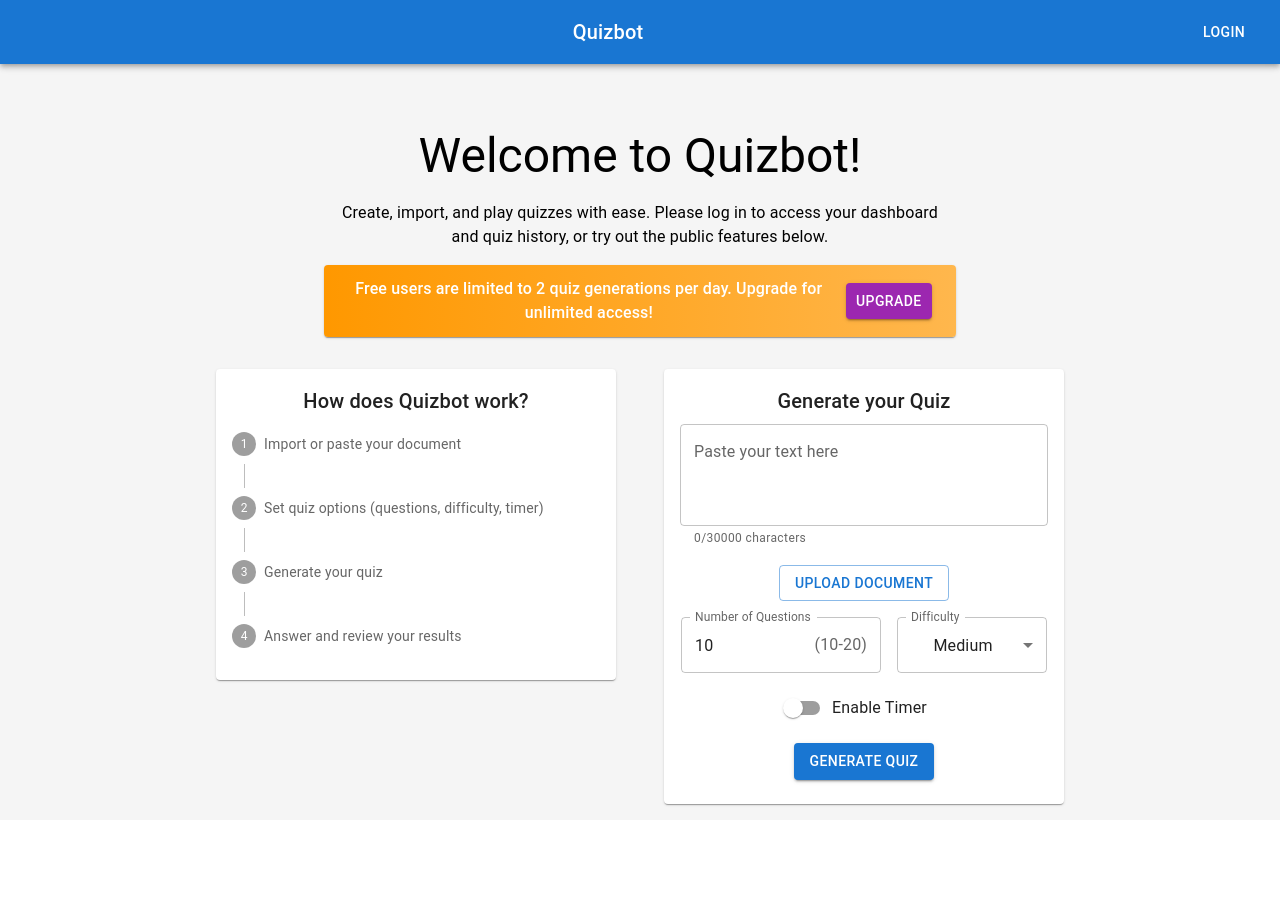
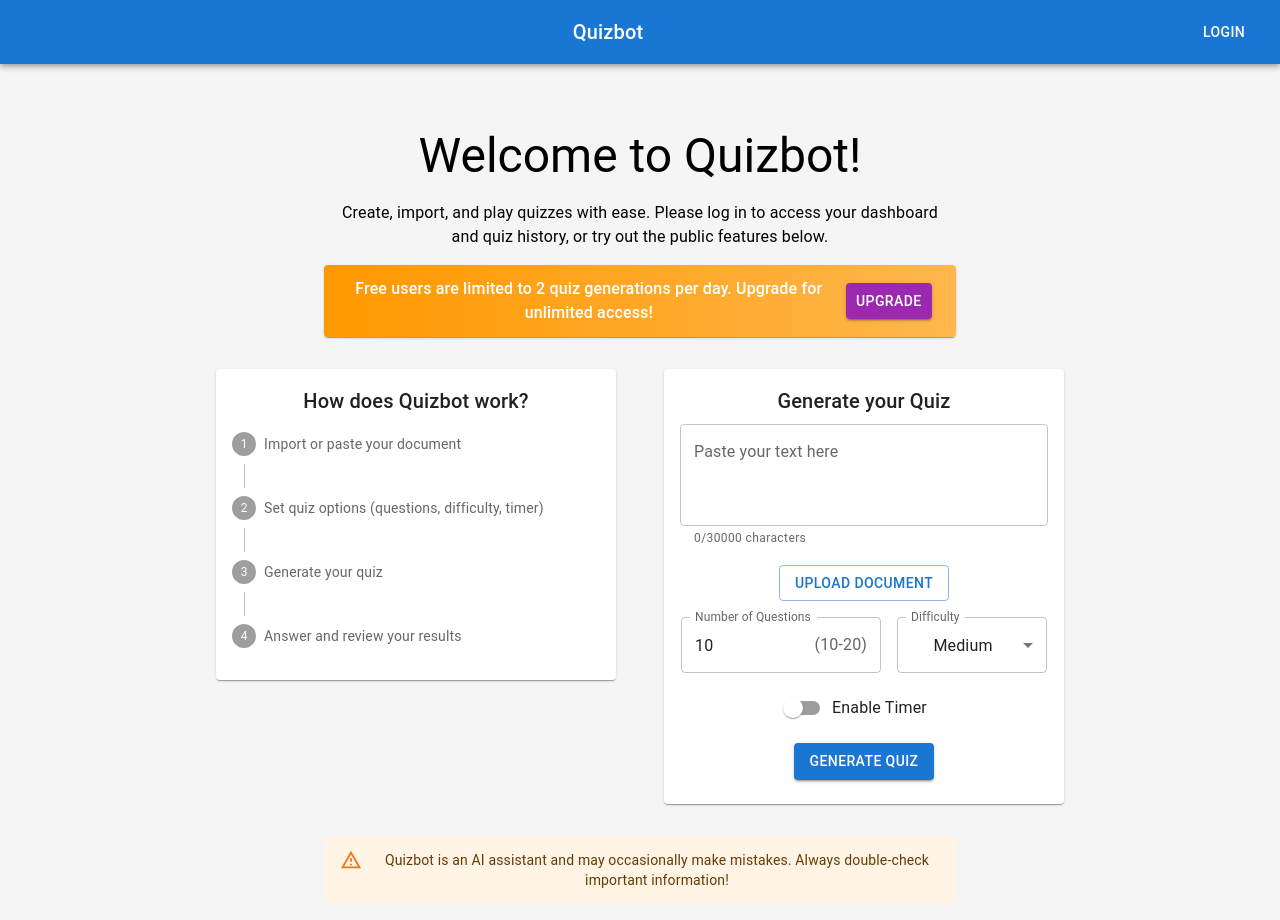
Before and after one commit to Elvie246/Quizbot, a React (Create React App) app in the folder quizbot-frontend/: page / in a window 1280 px wide. Before the commit the page ends 820 px from the top, so only its background shows below. Built offline with nearby package versions, Linux system fonts and the light colour scheme.

Commit message:
feat: add QuizbotWarning to App layout

```diff
--- a/quizbot-frontend/src/App.js
+++ b/quizbot-frontend/src/App.js
@@ -12,6 +12,7 @@ import { Button, Box, AppBar, Toolbar, Typography, Dialog, IconButton, Grid } fr
 import CloseIcon from '@mui/icons-material/Close';
 import QuizbotTutorialCard from './QuizbotTutorialCard';
 import QuizbotGeneratorCard from './QuizbotGeneratorCard';
+import QuizbotWarning from './QuizbotWarning';
 import CreditsBar from './CreditsBar';
 
 
@@ -82,6 +83,7 @@ function App() {
             <QuizbotGeneratorCard />
           </Grid>
         </Grid>
+        <QuizbotWarning />
       </Box>
 
       {/* Login/Register dialog */}
```
